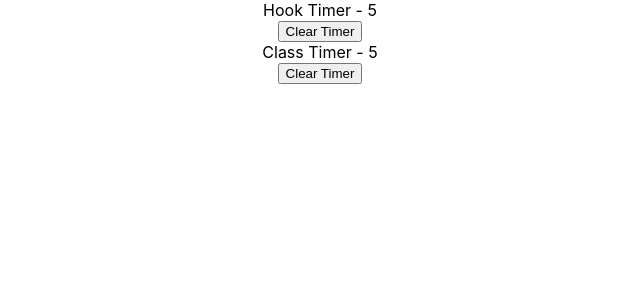
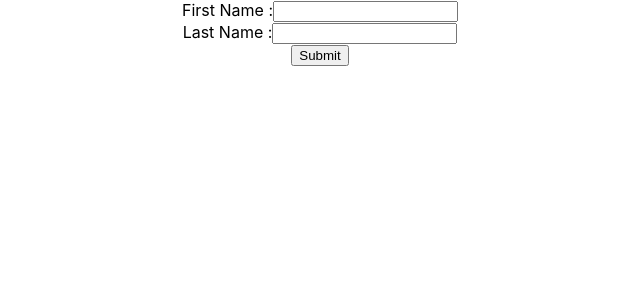
Before and after one commit to 100rabSingh/state-hook, a React (Create React App) app: page / in a window 1280 px wide. Shown: the top 300 px of the page, without its empty margins (320-960 px from the left). Built offline with nearby package versions, Linux system fonts and the light colour scheme.

Commit message:
Custom Hooks

```diff
--- a/src/App.js
+++ b/src/App.js
@@ -25,6 +25,9 @@
 import RefFocusInput from './components/RefFocusInput';
 import RefClassTimer from './components/RefClassTimer';
 import RefHookTimer from './components/RefHookTimer';
+import CustomCounterOne from './components/CustomCounterOne';
+import CustomCounterTwo from './components/CustomCounterTwo';
+import CustomUserForm from './components/CustomUserForm';
 
 
 // <-------------------- Combining useReducer with UseContext ----------------------------->
@@ -53,8 +56,11 @@
 
   return (
     <div className="App">
-      <RefHookTimer />
-      <RefClassTimer />
+      <CustomUserForm />
+      {/* <CustomCounterOne />
+      <CustomCounterTwo /> */}
+      {/* <RefHookTimer /> */}
+      {/* <RefClassTimer /> */}
       {/* <RefFocusInput /> */}
       {/* <MemoCounter /> */}
       {/* <CallbackParentComponent /> */}
--- /dev/null
+++ b/src/components/CustomCounterOne.js
@@ -0,0 +1,23 @@
+//Writing Custom Hook
+//Using Custom Hook useCounter
+
+import React, { useState } from 'react'
+import useCounter from '../hooks/useCounter'
+
+function CustomCounterOne() {
+
+    const [count, increment, decrement, reset] = useCounter(0, 1)
+
+    return (
+        <div>
+            <h2> Count = {count}</h2>
+            <div>
+                <button onClick={increment}>Increment</button>
+                <button onClick={decrement}>Decrement</button>
+                <button onClick={reset}>Reset</button>
+            </div>
+        </div>
+    )
+}
+
+export default CustomCounterOne
--- /dev/null
+++ b/src/components/CustomCounterTwo.js
@@ -0,0 +1,21 @@
+//Writing Custom Hook
+//Using Custom Hook useCounter
+
+import React, { useState } from 'react'
+import useCounter from '../hooks/useCounter'
+
+function CustomCounterTwo() {
+    const [count, increment, decrement, reset] = useCounter(10, 10)
+    return (
+        <div>
+            <h2> Count = {count}</h2>
+            <div>
+                <button onClick={increment}>Increment</button>
+                <button onClick={decrement}>Decrement</button>
+                <button onClick={reset}>Reset</button>
+            </div>
+        </div>
+    )
+}
+
+export default CustomCounterTwo
--- /dev/null
+++ b/src/components/CustomUserForm.js
@@ -0,0 +1,40 @@
+//Custom Hook
+//Using Custom Hook useInput
+
+import React, { useState } from 'react'
+import useInput from '../hooks/useInput'
+
+function CustomUserForm() {
+
+    const [firstName, bindFirstName, resetFirstName] = useInput('')
+    const [lastName, bindLastName, resetLastName] = useInput('')
+
+    const submitHandler = e => {
+        e.preventDefault()
+        alert(`Hello ${firstName} ${lastName}`)
+        resetFirstName()
+        resetLastName()
+    }
+
+    return (
+        <div>
+            <form onSubmit={submitHandler}>
+                <div>
+                    <label>
+                        First Name :
+                    </label>
+                    <input type='text' {...bindFirstName}></input>
+                </div>
+                <div>
+                    <label>
+                        Last Name :
+                    </label>
+                    <input type='text' {...bindLastName}></input>
+                </div>
+                <button>Submit</button>
+            </form>
+        </div>
+    )
+}
+
+export default CustomUserForm
--- /dev/null
+++ b/src/hooks/useCounter.js
@@ -0,0 +1,23 @@
+//Custom Hook useCounter
+
+import { useState } from 'react'
+
+function useCounter(initialCount = 0, value) {
+    const [count, setCount] = useState(initialCount)
+
+    const increment = () => {
+        setCount(prevCount => prevCount + value)
+    }
+
+    const decrement = () => {
+        setCount(prevCount => prevCount - value)
+    }
+
+    const reset = () => {
+        setCount(initialCount)
+    }
+
+    return [count, increment, decrement, reset]
+}
+
+export default useCounter
--- /dev/null
+++ b/src/hooks/useInput.js
@@ -0,0 +1,22 @@
+//Custom Hook useInput
+
+import { useState } from 'react'
+
+function useInput(initialValue) {
+    const [value, setValue] = useState(initialValue)
+
+    const reset = () => {
+        setValue(initialValue)
+    }
+
+    const bind = {
+        value,
+        onChange: e => {
+            setValue(e.target.value)
+        }
+    }
+
+    return [value, bind, reset]
+}
+
+export default useInput
```
